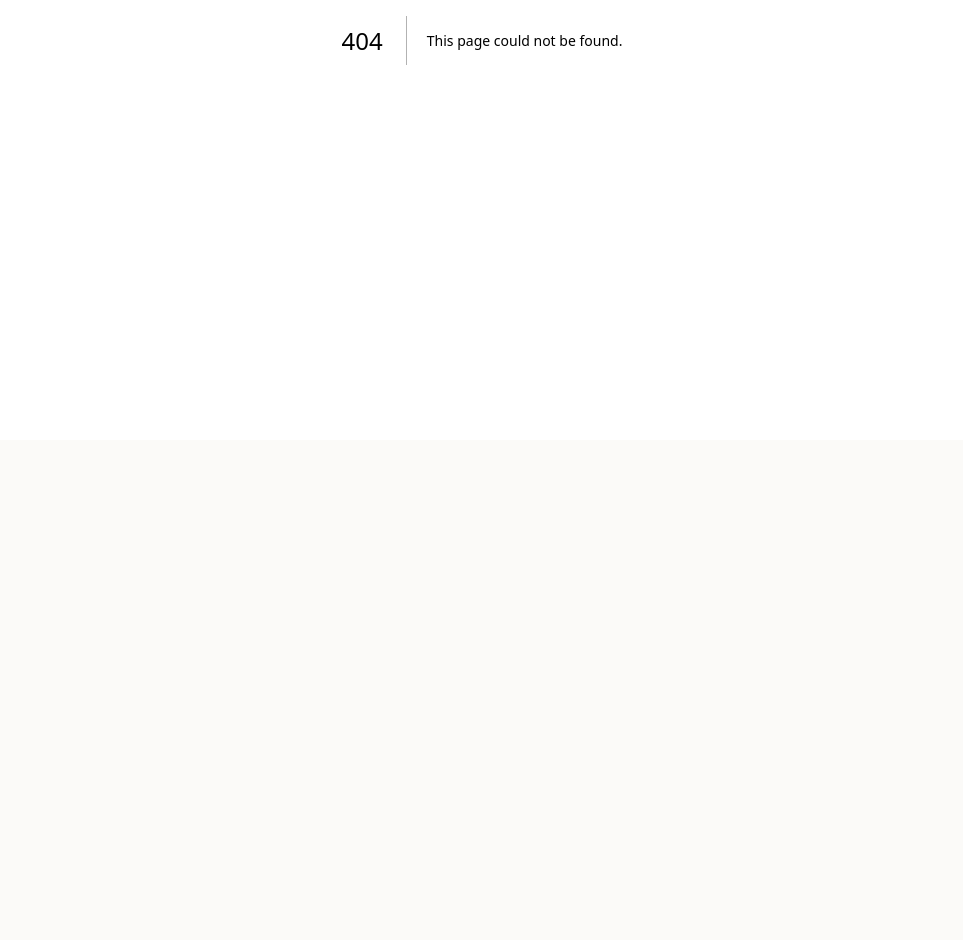
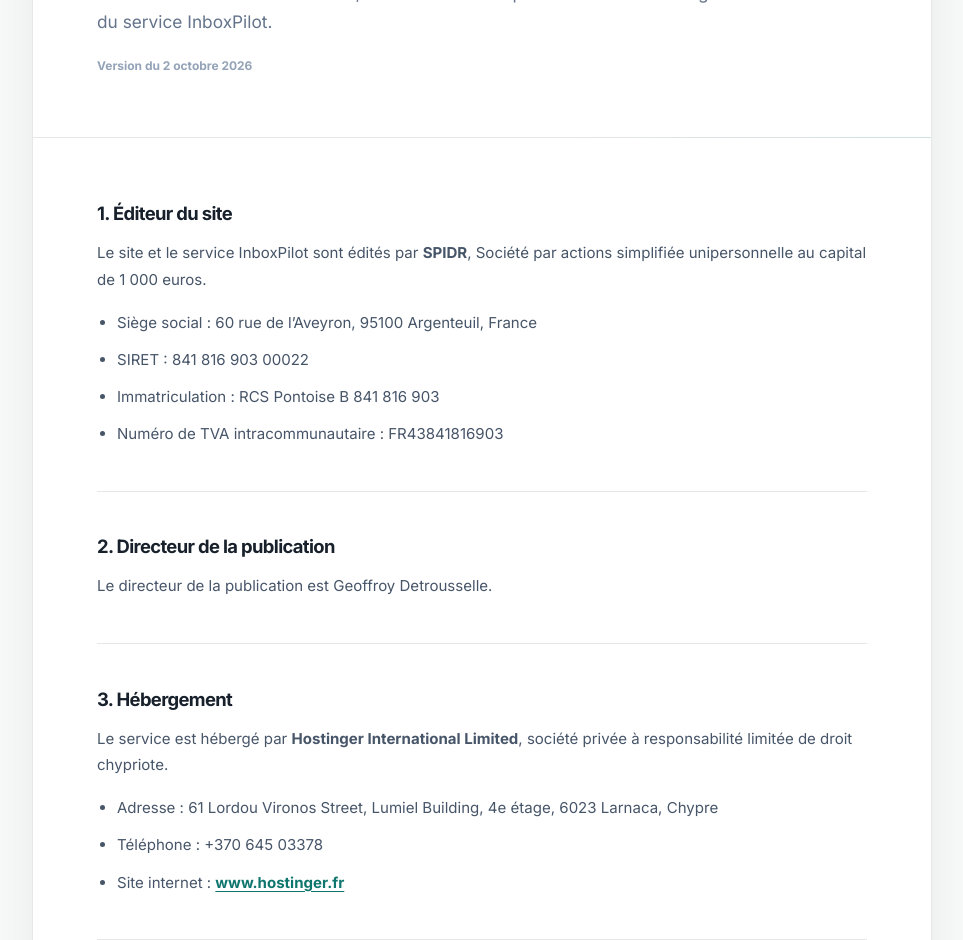
Before and after one commit to Sasu-Spidr/inboxpilot, a Next.js app in the folder frontend/: page /legal/mentions in a window 1280 px wide. Before the commit this address had no page. Shown: the part 360-1300 px from the top of the page, without its empty margins (158-1121 px from the left). Before the commit the page ends 800 px from the top, so only its background shows below. Built offline with nearby package versions, Linux system fonts and the light colour scheme.

Commit message:
commit 93

```diff
--- a/frontend/app/connexion/page.tsx
+++ b/frontend/app/connexion/page.tsx
@@ -124,6 +124,7 @@
           <a href="/legal/cgv">CGV</a>
           <a href="/legal/cgu">CGU</a>
           <a href="/legal/privacy">Confidentialité</a>
+          <a href="/legal/mentions">Mentions légales</a>
         </nav>
       </section>
     </main>
--- a/frontend/app/inscription/page.tsx
+++ b/frontend/app/inscription/page.tsx
@@ -73,6 +73,7 @@
           <a href="/legal/cgv">CGV</a>
           <a href="/legal/cgu">CGU</a>
           <a href="/legal/privacy">Confidentialité</a>
+          <a href="/legal/mentions">Mentions légales</a>
         </nav>
       </section>
     </main>
--- a/frontend/app/legal/LegalPage.tsx
+++ b/frontend/app/legal/LegalPage.tsx
@@ -5,6 +5,7 @@
 export const COMPANY = {
   name: "SPIDR",
   legalForm: "Société par actions simplifiée unipersonnelle au capital de 1 000 euros",
+  siret: "841 816 903 00022",
   registration: "RCS Pontoise B 841 816 903",
   vat: "FR43841816903",
   address: "60 rue de l’Aveyron, 95100 Argenteuil, France",
@@ -28,6 +29,7 @@
           <a href="/legal/cgv">CGV</a>
           <a href="/legal/cgu">CGU</a>
           <a href="/legal/privacy">Confidentialité</a>
+          <a href="/legal/mentions">Mentions légales</a>
         </nav>
         <a className="legal-back" href="/connexion">Connexion</a>
       </header>
@@ -48,6 +50,7 @@
           <a href="/legal/cgv">CGV</a>
           <a href="/legal/cgu">CGU</a>
           <a href="/legal/privacy">Politique de confidentialité</a>
+          <a href="/legal/mentions">Mentions légales</a>
         </nav>
       </footer>
     </main>
--- /dev/null
+++ b/frontend/app/legal/mentions/page.tsx
@@ -0,0 +1,67 @@
+import LegalPage, { COMPANY } from "../LegalPage";
+
+export const metadata = { title: "Mentions légales - InboxPilot" };
+
+export default function MentionsLegalesPage() {
+  return (
+    <LegalPage
+      title="Mentions légales"
+      description="Informations relatives à l’éditeur, au directeur de la publication et à l’hébergement du service InboxPilot."
+    >
+      <section>
+        <h2>1. Éditeur du site</h2>
+        <p>
+          Le site et le service InboxPilot sont édités par <strong>{COMPANY.name}</strong>, {COMPANY.legalForm}.
+        </p>
+        <ul>
+          <li>Siège social : {COMPANY.address}</li>
+          <li>SIRET : {COMPANY.siret}</li>
+          <li>Immatriculation : {COMPANY.registration}</li>
+          <li>Numéro de TVA intracommunautaire : {COMPANY.vat}</li>
+        </ul>
+      </section>
+
+      <section>
+        <h2>2. Directeur de la publication</h2>
+        <p>Le directeur de la publication est {COMPANY.representative}.</p>
+      </section>
+
+      <section>
+        <h2>3. Hébergement</h2>
+        <p>
+          Le service est hébergé par <strong>Hostinger International Limited</strong>, société privée à responsabilité limitée de droit chypriote.
+        </p>
+        <ul>
+          <li>Adresse : 61 Lordou Vironos Street, Lumiel Building, 4e étage, 6023 Larnaca, Chypre</li>
+          <li>Téléphone : +370 645 03378</li>
+          <li>Site internet : <a href="https://www.hostinger.fr" target="_blank" rel="noreferrer">www.hostinger.fr</a></li>
+        </ul>
+      </section>
+
+      <section>
+        <h2>4. Propriété intellectuelle</h2>
+        <p>
+          Les textes, interfaces, éléments graphiques, marques, logiciels et autres contenus composant InboxPilot sont protégés par les règles relatives
+          à la propriété intellectuelle. Toute reproduction, représentation, adaptation ou exploitation non autorisée, totale ou partielle, est interdite.
+        </p>
+      </section>
+
+      <section>
+        <h2>5. Responsabilité</h2>
+        <p>
+          SPIDR met en œuvre des moyens raisonnables pour assurer l’exactitude des informations et la disponibilité du service. SPIDR ne peut toutefois
+          garantir l’absence d’erreur ou d’interruption et ne saurait être tenue responsable d’un dommage résultant d’un usage inadapté du service,
+          d’une mauvaise configuration ou d’un service tiers.
+        </p>
+      </section>
+
+      <section>
+        <h2>6. Données personnelles</h2>
+        <p>
+          Les informations relatives aux traitements de données personnelles, aux destinataires, aux durées de conservation et à l’exercice des droits
+          sont détaillées dans la <a href="/legal/privacy">politique de confidentialité</a>.
+        </p>
+      </section>
+    </LegalPage>
+  );
+}
--- a/frontend/app/page.tsx
+++ b/frontend/app/page.tsx
@@ -148,6 +148,7 @@
           <a href="/legal/cgv">CGV</a>
           <a href="/legal/cgu">CGU</a>
           <a href="/legal/privacy">Confidentialité</a>
+          <a href="/legal/mentions">Mentions légales</a>
         </nav>
         <small>© 2026 InboxPilot. Tous droits réservés.</small>
       </footer>
```
